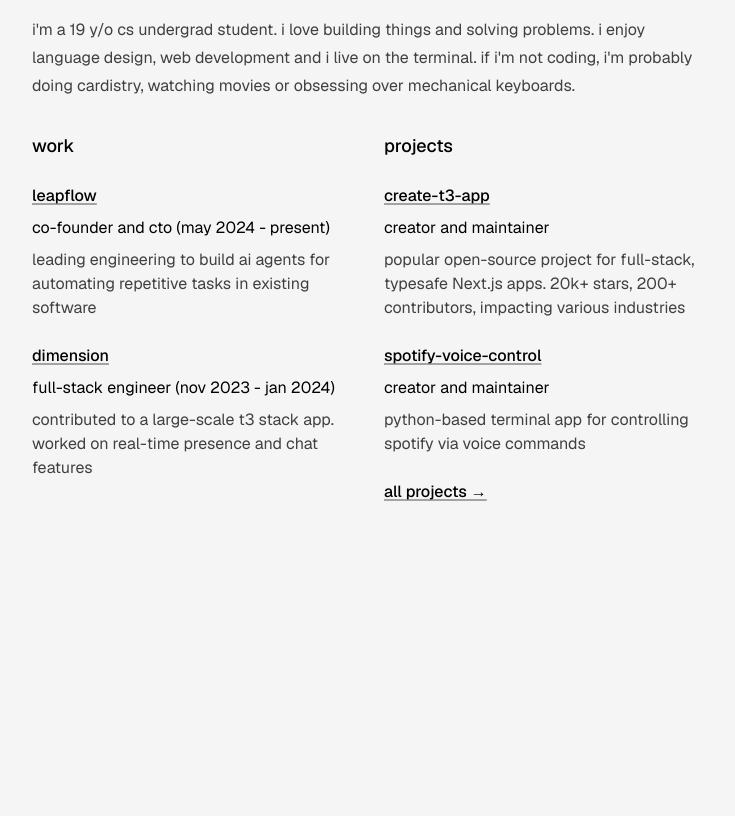
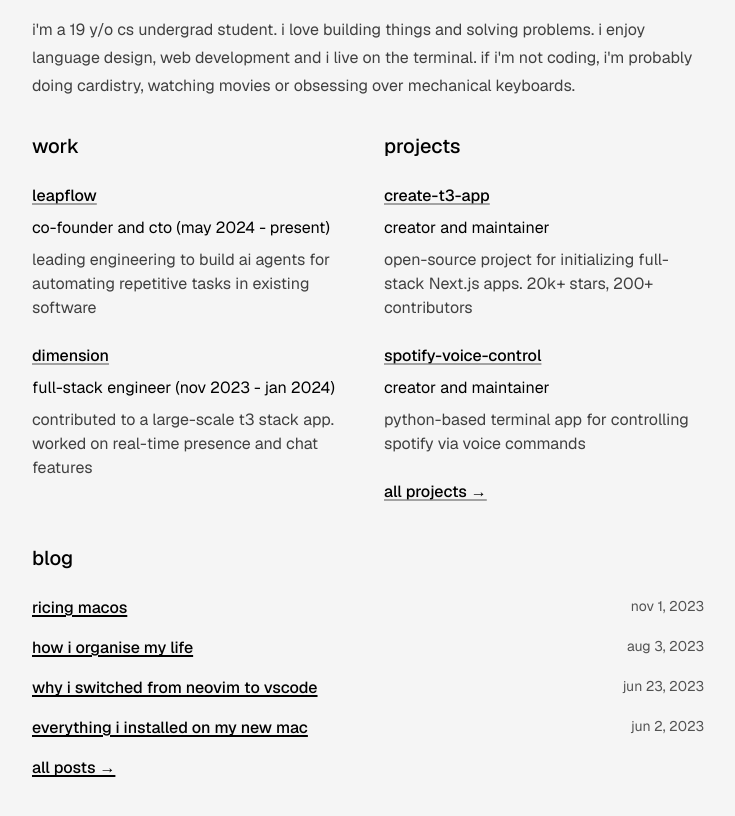
Before and after one commit to nexxeln/nexxel.dev, a Next.js app: page / in a window 1280 px wide. Shown: the part 220-1036 px from the top of the page, without its empty margins (272-1007 px from the left). Before the commit the page ends 892 px from the top, so only its background shows below. Built offline with nearby package versions, Linux system fonts and the light colour scheme.

Commit message:
show posts on home page

```diff
--- a/src/app/page.tsx
+++ b/src/app/page.tsx
@@ -1,4 +1,5 @@
 import Link from "next/link";
+import { getBlogPosts } from "~~/blog";
 
 function WorkIcon() {
   return (
@@ -58,7 +59,7 @@
 }) {
   return (
     <section className="text-left">
-      <h3 className="mb-6 text-lg font-medium">{title}</h3>
+      <h3 className="mb-6 text-xl font-medium">{title}</h3>
       {items.map((item, index) => (
         <div key={index}>
           <Link
@@ -103,7 +104,7 @@
       link: "https://create.t3.gg/",
       position: "creator and maintainer",
       description:
-        "popular open-source project for full-stack, typesafe Next.js apps. 20k+ stars, 200+ contributors, impacting various industries",
+        "open-source project for initializing full-stack Next.js apps. 20k+ stars, 200+ contributors",
     },
     {
       name: "spotify-voice-control",
@@ -119,6 +120,14 @@
       description: "",
     },
   ] satisfies ExperienceItem[];
+
+  const posts = getBlogPosts()
+    .sort(
+      (a, b) =>
+        new Date(b.metadata.date).getTime() -
+        new Date(a.metadata.date).getTime(),
+    )
+    .slice(0, 4);
 
   return (
     <main className="text-left">
@@ -145,9 +154,38 @@
         watching movies or obsessing over mechanical keyboards.
       </p>
 
-      <div className="mt-8 grid grid-cols-1 gap-8 md:grid-cols-2">
+      <div className="my-8 grid grid-cols-1 gap-8 md:grid-cols-2">
         <ExperienceSection title="work" items={workItems} />
         <ExperienceSection title="projects" items={projectItems} />
+      </div>
+
+      <h3 className="mb-6 text-xl font-medium">blog</h3>
+      <div className="flex flex-col gap-4">
+        {posts.map((post) => (
+          <Link key={post.slug} href={`/blog/${post.slug}`} className="">
+            <div className="flex w-full justify-between">
+              <p className="decoration-neutral-4000 font-medium underline decoration-[0.1em] underline-offset-2 dark:decoration-neutral-600">
+                {post.metadata.title.toLowerCase()}
+              </p>
+              <p className="text-sm text-neutral-600 dark:text-neutral-400">
+                {new Date(post.metadata.date)
+                  .toLocaleDateString("en-US", {
+                    month: "short",
+                    day: "numeric",
+                    year: "numeric",
+                  })
+                  .toLowerCase()}
+              </p>
+            </div>
+          </Link>
+        ))}
+
+        <Link
+          href="/blog"
+          className="decoration-neutral-4000 font-medium underline decoration-[0.1em] underline-offset-2 dark:decoration-neutral-600"
+        >
+          all posts →
+        </Link>
       </div>
     </main>
   );
```
